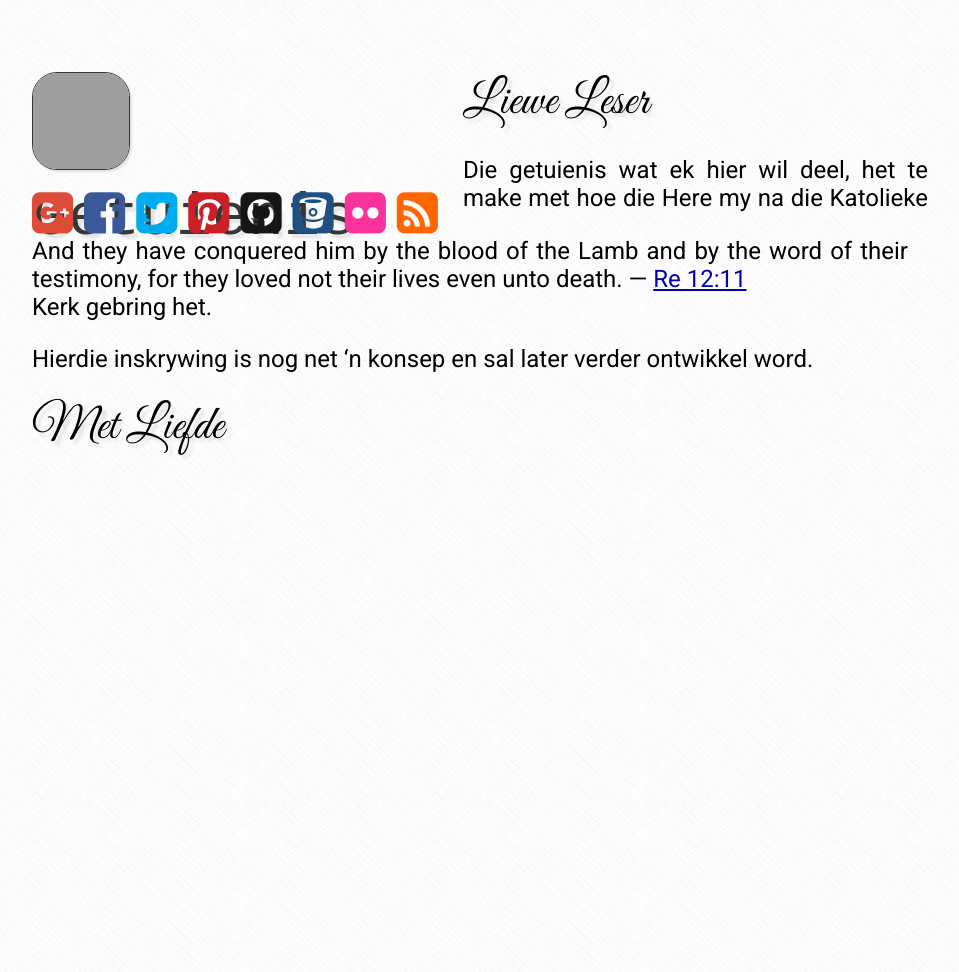
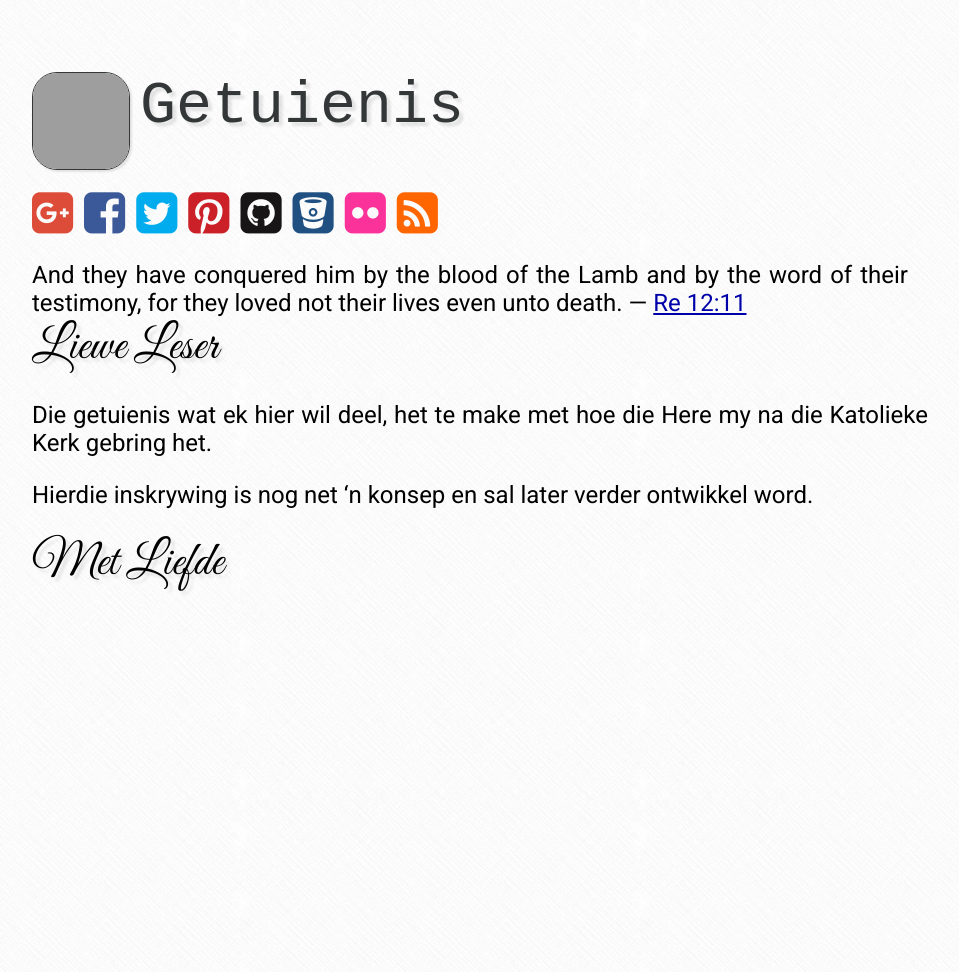
Before and after one commit to afrikatoliek/afrikatoliek.github.io, a Jekyll site: the page built from _posts/2014-11-04-getuienis.md, in a window 1280 px wide. Shown: the whole page, without its empty margins (160-1119 px from the left). Built offline with Jekyll 4.4.1, drawn with Linux system fonts in a browser that asks for light colours; nearby versions of some CDN libraries; some web fonts are replaced; grey boxes are pictures that could not be loaded.

Commit message:
Tema verstellings.

```diff
--- a/_includes/body.html
+++ b/_includes/body.html
@@ -1,6 +1,5 @@
 <div class="my-div-top">
-
-<div class="my-inline-left pull-left">
+<div>
   <div class="heading">
     <div class="thumb my-inline-left pull-left">
       <a href="/"><img src="{{ site.thumb }}" /></a>
```
